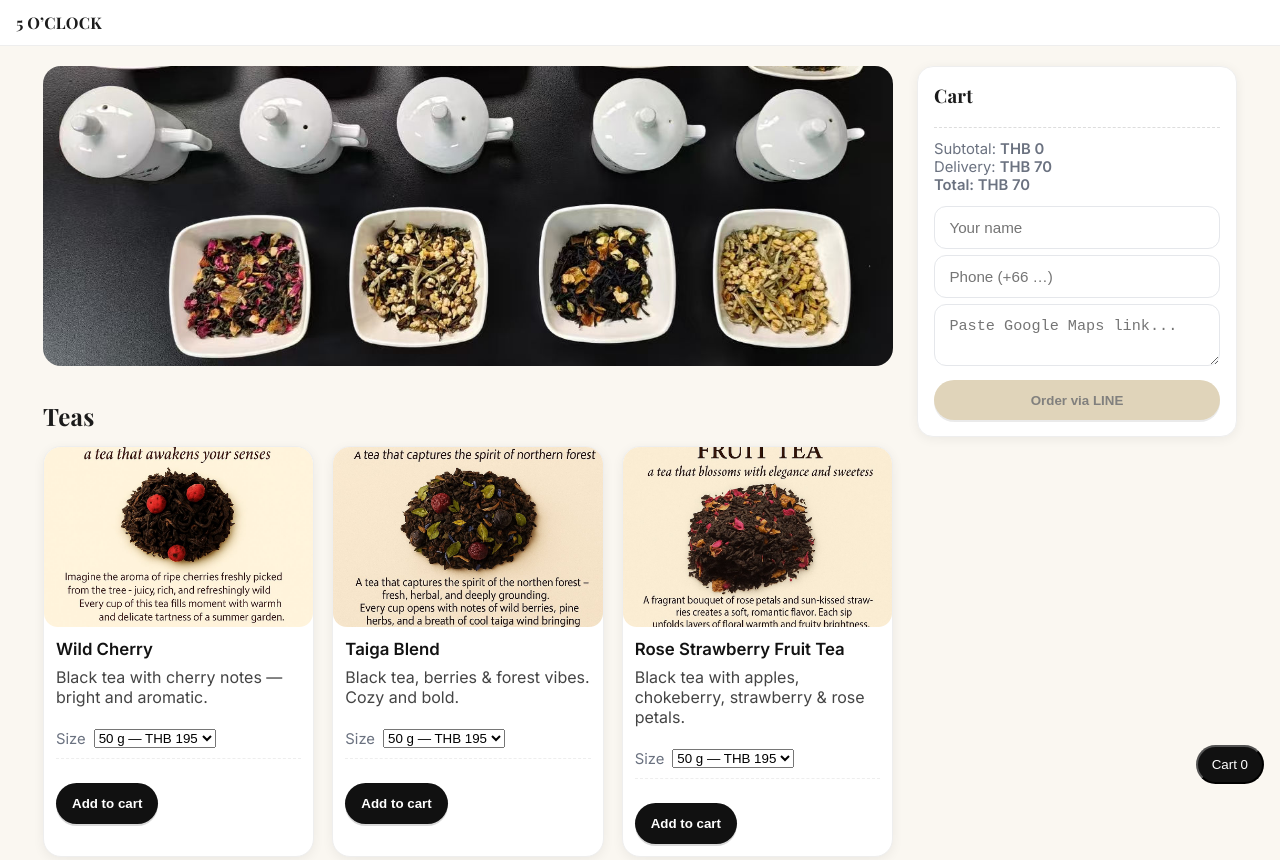
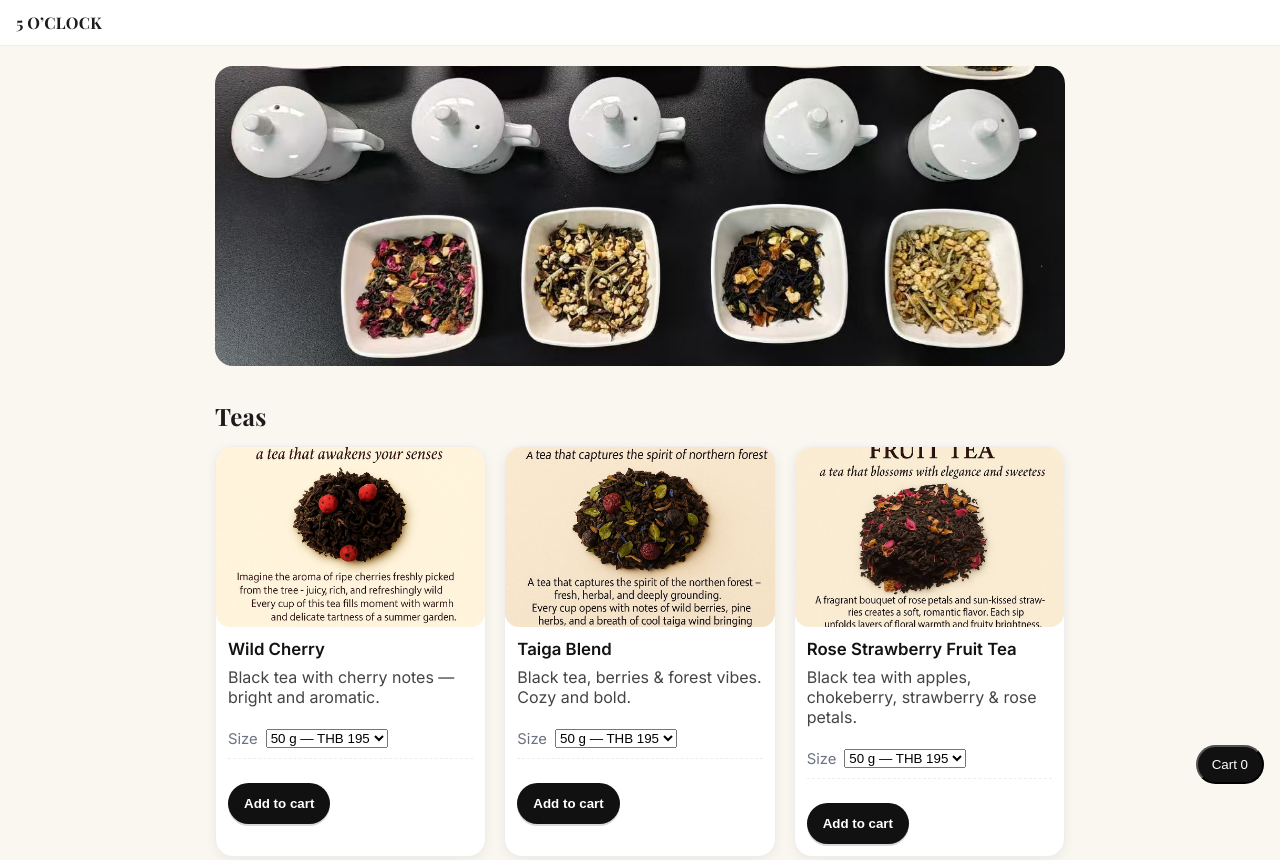
Before and after one commit to bangkoktea/teastore, a plain HTML site: page index.html in a window 1280 px wide. Shown: the top 860 px of the page. Drawn offline with nearby package versions, Linux system fonts and the light colour scheme.

Commit message:
Update index.html

```diff
--- a/index.html
+++ b/index.html
@@ -125,21 +125,6 @@
     <h2 class="logo" style="margin:14px 0 8px 0;">Teas</h2>
     <div id="productGrid" class="grid"></div>
   </div>
-
-  <!-- Правая часть: корзина -->
-  <aside id="cartPanel" style="flex:0 0 320px;background:#fff;border:1px solid #eee;border-radius:16px;padding:16px;box-shadow:0 2px 12px rgba(0,0,0,.06)">
-    <h3 class="logo" style="margin-top:0">Cart</h3>
-    <div id="cartItems"></div>
-    <hr style="margin:12px 0;border:none;border-top:1px dashed #ddd">
-    <div class="small">Subtotal: <b id="cartSubtotal">THB 0</b></div>
-    <div class="small">Delivery: <b id="shippingCost">THB 0</b></div>
-    <div class="small" style="font-weight:600">Total: <b id="cartTotal">THB 0</b></div>
-    <input id="custName" placeholder="Your name" class="input" style="margin-top:12px;width:100%">
-    <input id="custPhone" placeholder="Phone (+66 …)" class="input" style="margin-top:6px;width:100%">
-    <textarea id="address" rows="2" class="input" placeholder="Paste Google Maps link..." style="margin-top:6px;width:100%"></textarea>
-    <button id="checkoutBtn" class="btn" style="width:100%;margin-top:10px">Order via LINE</button>
-  </aside>
-
 </main>
 
 
```
